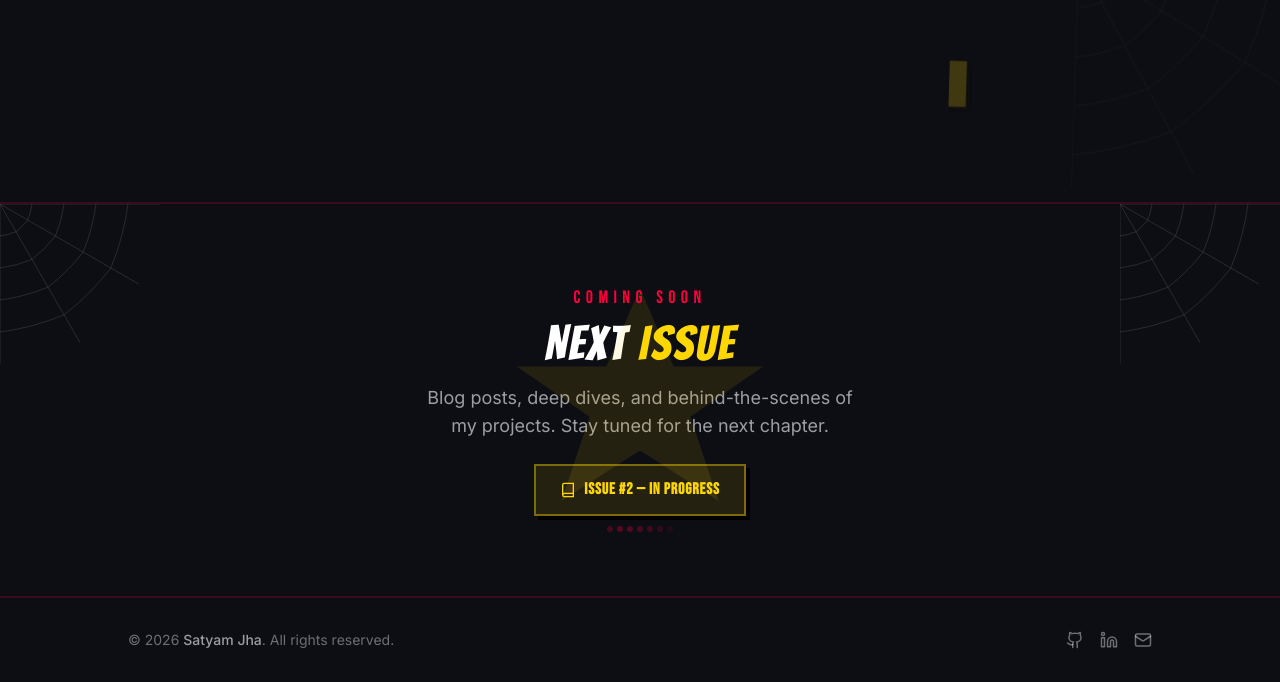
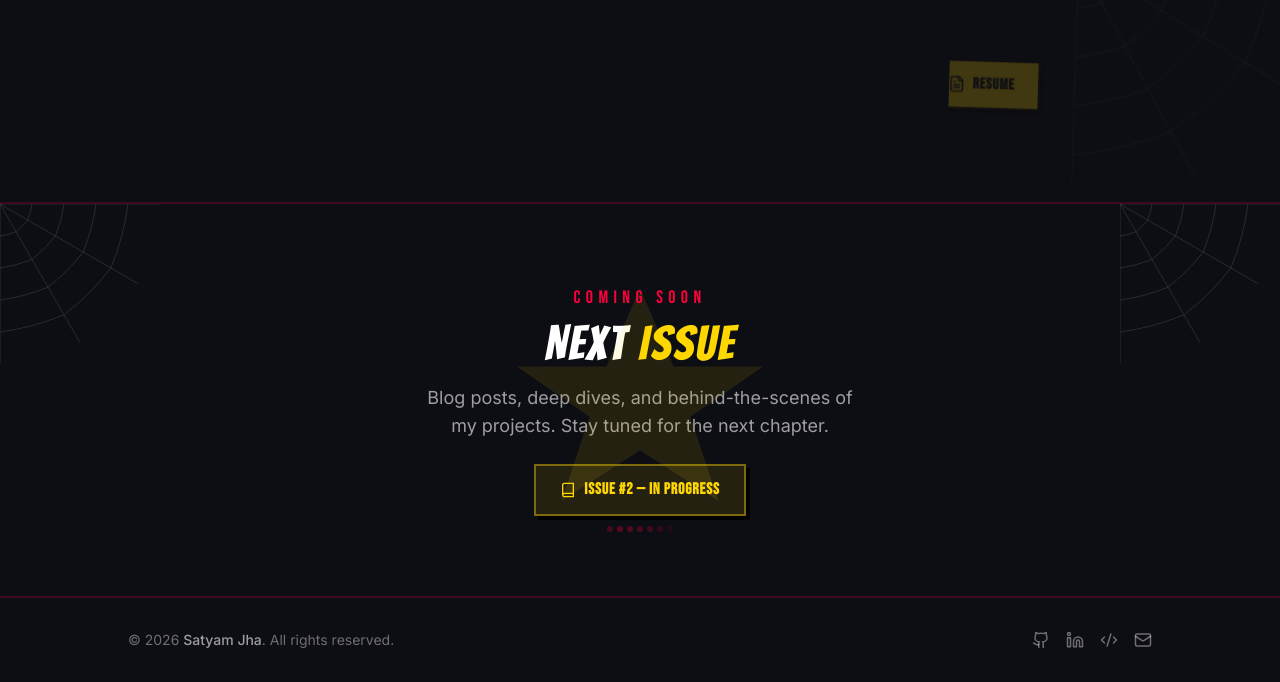
Before and after one commit to Satyam1616/Satyam-Portfolio, a React (Vite) app: page / in a window 1280 px wide. Shown: the part 9400-10082 px from the top of the page. Built offline with nearby package versions, Linux system fonts and the light colour scheme.

Commit message:
Update portfolio resume photo and social links

```diff
--- a/index.html
+++ b/index.html
@@ -44,7 +44,8 @@
       "jobTitle": "Full-Stack Developer",
       "sameAs": [
         "https://github.com/Satyam1616",
-        "https://www.linkedin.com/in/satyam-jha2004/"
+        "https://www.linkedin.com/in/satyam-jha2004/",
+        "https://leetcode.com/satyam_xd"
       ],
       "knowsAbout": ["React", "TypeScript", "Node.js", "Cloud Computing", "Blockchain"],
       "alumniOf": {
--- a/src/components/Contact.tsx
+++ b/src/components/Contact.tsx
@@ -1,10 +1,10 @@
 import { motion } from 'framer-motion';
-import { Mail, Github, Linkedin, FileText } from 'lucide-react';
+import { Mail, Github, Linkedin, Code2, FileText } from 'lucide-react';
 import { portfolioData } from '../data/portfolio';
 import SpiderWeb from './ui/SpiderWeb';
 
 export default function Contact() {
-  const { email, github, linkedin, resume } = portfolioData;
+  const { email, github, linkedin, leetcode, resume } = portfolioData;
 
   return (
     <section id="contact" className="relative py-24 px-6 overflow-hidden">
@@ -64,6 +64,15 @@ export default function Contact() {
             LinkedIn
           </a>
           <a
+            href={leetcode}
+            target="_blank"
+            rel="noopener noreferrer"
+            className="comic-btn bg-white/10 text-white border-2 border-white/20 hover:border-spider-red"
+          >
+            <Code2 size={18} />
+            LeetCode
+          </a>
+          <a
             href={resume}
             target="_blank"
             rel="noopener noreferrer"
--- a/src/components/Footer.tsx
+++ b/src/components/Footer.tsx
@@ -1,8 +1,8 @@
 import { portfolioData } from '../data/portfolio';
-import { Github, Linkedin, Mail } from 'lucide-react';
+import { Github, Linkedin, Code2, Mail } from 'lucide-react';
 
 export default function Footer() {
-  const { name, github, linkedin, email } = portfolioData;
+  const { name, github, linkedin, leetcode, email } = portfolioData;
 
   return (
     <footer className="py-8 px-6 border-t-2 border-spider-red/20">
@@ -31,6 +31,15 @@ export default function Footer() {
             <Linkedin size={18} />
           </a>
           <a
+            href={leetcode}
+            target="_blank"
+            rel="noopener noreferrer"
+            className="text-white/40 hover:text-comic-yellow transition-colors"
+            aria-label="LeetCode"
+          >
+            <Code2 size={18} />
+          </a>
+          <a
             href={`mailto:${email}`}
             className="text-white/40 hover:text-comic-yellow transition-colors"
             aria-label="Email"
--- a/src/components/Hero.tsx
+++ b/src/components/Hero.tsx
@@ -1,5 +1,5 @@
 import { motion, useScroll, useTransform } from 'framer-motion';
-import { Github, Linkedin, FileText } from 'lucide-react';
+import { Github, Linkedin, Code2, FileText } from 'lucide-react';
 import { portfolioData } from '../data/portfolio';
 import ChromaticText from './ui/ChromaticText';
 import SpiderWeb from './ui/SpiderWeb';
@@ -7,7 +7,7 @@ import { ParallaxLayer } from './ui/ParallaxLayer';
 import MagneticButton from './ui/MagneticButton';
 
 export default function Hero() {
-  const { name, role, intro, github, linkedin, resume } = portfolioData;
+  const { name, role, intro, github, linkedin, leetcode, resume } = portfolioData;
   const { scrollYProgress } = useScroll();
   const bgY = useTransform(scrollYProgress, [0, 0.5], [0, 150]);
   const textY = useTransform(scrollYProgress, [0, 0.5], [0, 50]);
@@ -105,6 +105,17 @@ export default function Hero() {
             </MagneticButton>
             <MagneticButton>
               <a
+                href={leetcode}
+                target="_blank"
+                rel="noopener noreferrer"
+                className="comic-btn bg-white/10 text-white border-2 border-white/20 hover:border-spider-red"
+              >
+                <Code2 size={18} />
+                LeetCode
+              </a>
+            </MagneticButton>
+            <MagneticButton>
+              <a
                 href={resume}
                 target="_blank"
                 rel="noopener noreferrer"
@@ -126,7 +137,7 @@ export default function Hero() {
         >
           <div className="comic-panel p-2 rotate-2 hover:rotate-0 transition-transform duration-300 relative group">
             <img
-              src="/avatar.jpg"
+              src="/satyam-photo.png"
               alt={name}
               className="w-64 h-64 sm:w-72 sm:h-72 object-cover object-top grayscale-[30%] contrast-[1.1] brightness-[0.95] group-hover:grayscale-0 group-hover:contrast-100 group-hover:brightness-100 transition-all duration-500"
             />
--- a/src/data/portfolio.ts
+++ b/src/data/portfolio.ts
@@ -6,7 +6,8 @@ export const portfolioData = {
   email: "satyamjha1616@gmail.com",
   github: "Satyam1616",
   linkedin: "https://www.linkedin.com/in/satyam-jha2004/",
-  resume: "/Satyam_Jha_Resume_Full_Stack_SDE.pdf",
+  leetcode: "https://leetcode.com/satyam_xd",
+  resume: "https://drive.google.com/file/d/1V-50WCoGLio_ZB8cWD9Bv3Byq_UJwl6n/view?usp=sharing",
   education: [
     {
       degree: "B.Tech in Computer Science and Engineering (AI-ML)",
```
Also changed, not shown: public/satyam-photo.png (added).
